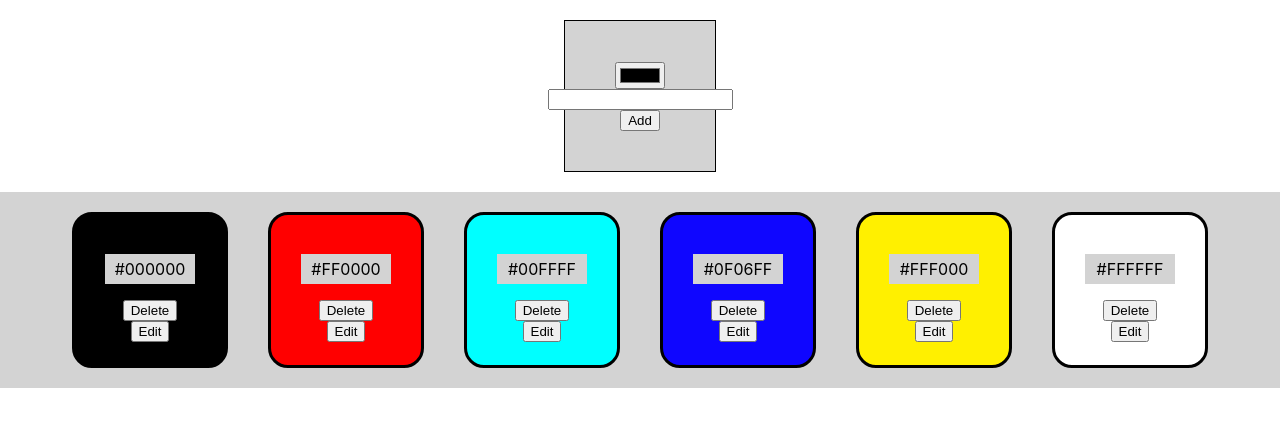
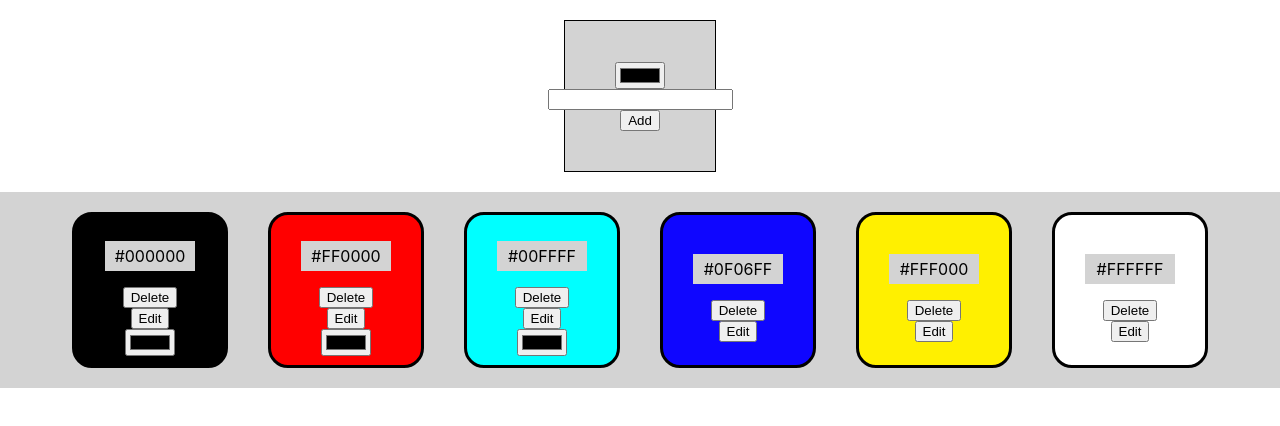
Before and after one commit to edanum/color-saver-app, a React (Create React App) app: page / in a window 1280 px wide. Shown: the top 426 px of the page. Built offline with nearby package versions, Linux system fonts and the light colour scheme.

Commit message:
edit button added, editmodeOn in data added

```diff
--- a/src/App.js
+++ b/src/App.js
@@ -7,19 +7,19 @@ import { useState, useEffect } from "react";
 import { nanoid } from "nanoid";
 
 const colors = [
-  { id: 1, hexcode: "#000000" },
-  { id: 2, hexcode: "#FF0000" },
-  { id: 3, hexcode: "#00FFFF" },
-  { id: 4, hexcode: "#0F06FF" },
-  { id: 5, hexcode: "#FFF000" },
-  { id: 6, hexcode: "#FFFFFF" },
+  { id: 1, hexcode: "#000000", editModeOn: true },
+  { id: 2, hexcode: "#FF0000", editModeOn: true },
+  { id: 3, hexcode: "#00FFFF", editModeOn: true },
+  { id: 4, hexcode: "#0F06FF", editModeOn: false },
+  { id: 5, hexcode: "#FFF000", editModeOn: false },
+  { id: 6, hexcode: "#FFFFFF", editModeOn: false },
 ];
 
 function App() {
   const [cards, setCards] = useState(colors);
 
   function appendCard(color) {
-    setCards([{ id: nanoid(), hexcode: color }, ...cards]);
+    setCards([{ id: nanoid(), hexcode: color, editModeOn: false }, ...cards]);
     console.log(color);
   }
 
@@ -28,10 +28,17 @@ function App() {
   }
 
   function editCard(id) {
-    cards.map(card => {
-      return
-    })
+    console.log("Edit Button works");
+    setCards(
+      colors.map((item) => {
+        return item.id === id
+          ? { id: item.id, hexcode: item.hexcode, editModeOn: !item.editModeOn }
+          : { id: item.id, hexcode: item.hexcode, editModeOn: item.editModeOn };
+      })
+    );
   }
+
+  // Hier einbauen: Wert im Array, der angibt ob Edit Mode on oder off ist
 
   return (
     <div className="App">
@@ -45,6 +52,8 @@ function App() {
               hexcode={color.hexcode}
               deleteCard={deleteCard}
               editCard={editCard}
+              editModeOn={color.editModeOn}
+              // Hier den Edit Wert mitgeben
             />
           );
         })}
--- a/src/components/Card.js
+++ b/src/components/Card.js
@@ -1,13 +1,13 @@
 import "./Card.css";
 
-export function Card({ id, hexcode, deleteCard, editCard }) {
+export function Card({ id, hexcode, deleteCard, editCard, editModeOn }) {
   function handleDeleteCard() {
     deleteCard(id);
   }
 
-      function handleEditCard() {
-       editCard(id);
-      }
+  function handleEditCard() {
+    editCard(id);
+  }
 
   return (
     <div className="card" style={{ backgroundColor: hexcode }}>
@@ -19,6 +19,11 @@ export function Card({ id, hexcode, deleteCard, editCard }) {
       </p>
       <button onClick={handleDeleteCard}>Delete</button>
       <button onClick={handleEditCard}>Edit</button>
+      {editModeOn === true ? (
+        <input type="color" id="colorchange" name="colorchange" />
+      ) : (
+        ""
+      )}
     </div>
   );
 }
```
